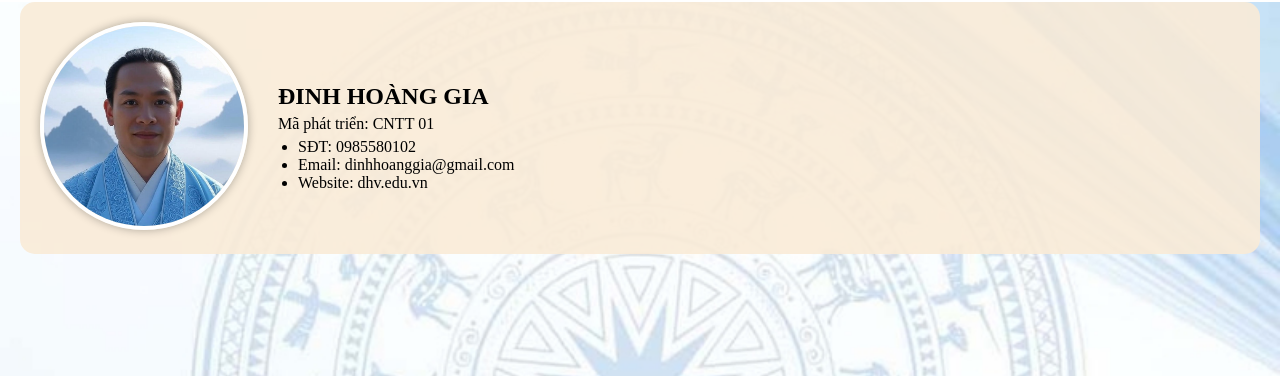
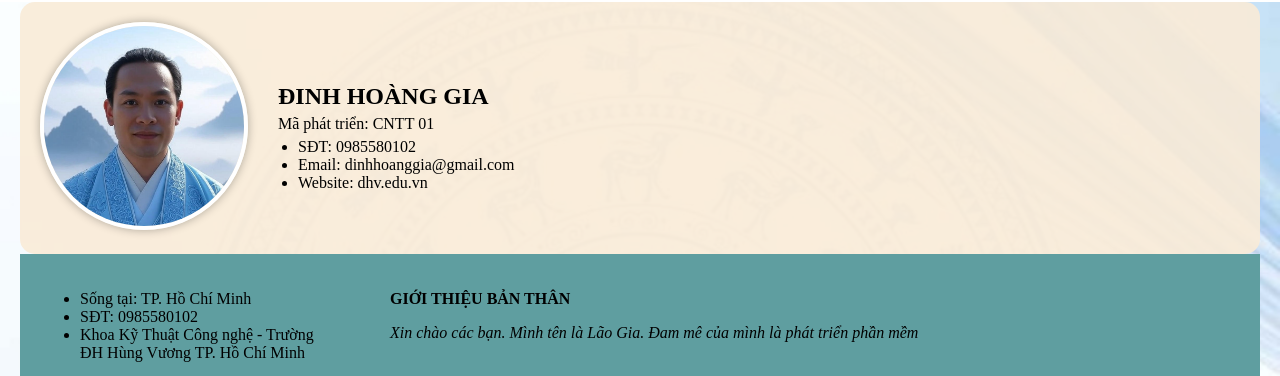
Before and after one commit to giadh-ai/dhv_2505ct_html, a website: page index.html in a window 1280 px wide. Shown: the part 119-495 px from the top of the page. Drawn offline with Linux system fonts and the light colour scheme.

Commit message:
dongbo 7/11

```diff
--- a/index.html
+++ b/index.html
@@ -100,7 +100,32 @@
           </ul>
         </div>
       </div>
-    </div>
+
+      <div id="ngaythangnamsinh" style="background-color: cadetblue; max-width: 1200px;margin: 0 auto;padding: 20px;display: flex;flex-direction: row;">
+
+
+        <div style="width: 300px;">
+          <ul>
+              <li>Sống tại: TP. Hồ Chí Minh</li>
+              <li>SĐT: 0985580102</li>
+              <li>Khoa Kỹ Thuật Công nghệ - Trường ĐH Hùng Vương TP. Hồ Chí Minh</li>
+
+          </ul>
+
+        </div>
+
+        <div style="padding-left: 50px;">
+                <p><b>GIỚI THIỆU BẢN THÂN</b></p>
+                <p style="font-style: italic;">Xin chào các bạn. Mình tên là Lão Gia. Đam mê của mình là phát triển phần mềm</p>
+
+        </div>
+
+
+      </div>
+
+
+
+
   </body>
 
   <footer>
```
